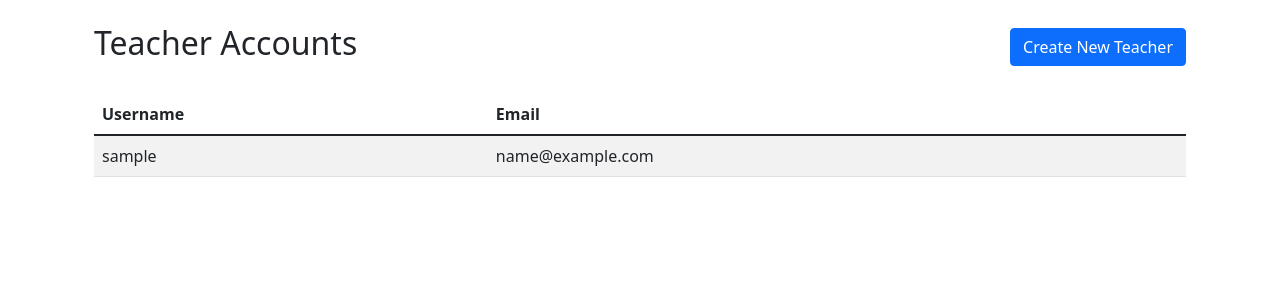
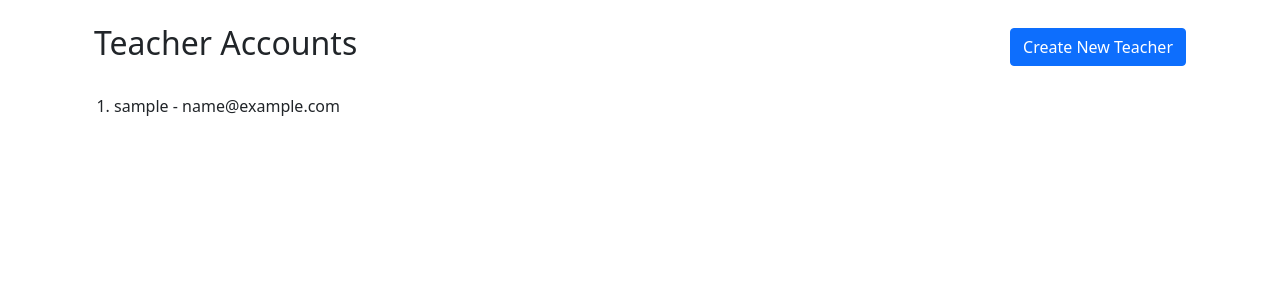
Before and after one commit to zsbati/ExamSystem, a Django app: page /teachers/ in a window 1280 px wide. Shown: the part 56-356 px from the top of the page. Run offline with Django 4.2, Linux system fonts and the light colour scheme; a user stored in the database is signed in; tables that the repository leaves empty hold one stand-in row (values such as "Sample post").

Commit message:
numbering complete.

```diff
--- a/static/css/style.css
+++ b/static/css/style.css
@@ -0,0 +1,4 @@
+ol {
+    list-style-type: decimal; /* Ensures decimal numbering */
+    padding-left: 20px; /* Adjusts padding if necessary */
+}
--- a/templates/base.html
+++ b/templates/base.html
@@ -1,10 +1,12 @@
 <!DOCTYPE html>
+{% load static %}
 <html lang="en">
 <head>
     <meta charset="UTF-8">
     <meta name="viewport" content="width=device-width, initial-scale=1.0">
     <title>Exams App</title>
     <link href="https://cdn.jsdelivr.net/npm/bootstrap@5.1.3/dist/css/bootstrap.min.css" rel="stylesheet">
+    <link rel="stylesheet" href="{% static 'css/style.css' %}">
 </head>
 <body>
     <nav class="navbar navbar-expand-lg navbar-dark bg-dark">
--- a/templates/exams/teacher/teacher_list.html
+++ b/templates/exams/teacher/teacher_list.html
@@ -1,3 +1,4 @@
+<!-- Template Version: Teacher List -->
 {% extends 'base.html' %}
 
 {% block content %}
@@ -17,27 +18,14 @@
     </div>
     {% endif %}
 
-    <div class="table-responsive">
-        <table class="table table-striped">
-            <thead>
-                <tr>
-                    <th>Username</th>
-                    <th>Email</th>
-                </tr>
-            </thead>
-            <tbody>
-                {% for teacher in teachers %}
-                <tr>
-                    <td>{{ teacher.user.username }}</td>
-                    <td>{{ teacher.user.email }}</td>
-                </tr>
-                {% empty %}
-                <tr>
-                    <td colspan="2" class="text-center">No teachers found.</td>
-                </tr>
-                {% endfor %}
-            </tbody>
-        </table>
-    </div>
+    <ol>
+        {% for teacher in teachers %}
+        <li>
+            {{ teacher.user.username }} - {{ teacher.user.email }}
+        </li>
+        {% empty %}
+        <li>No teachers found.</li>
+        {% endfor %}
+    </ol>
 </div>
 {% endblock %}
```
Also changed, not shown: templates/exams/student/student_list.html (+10 -24 lines).
